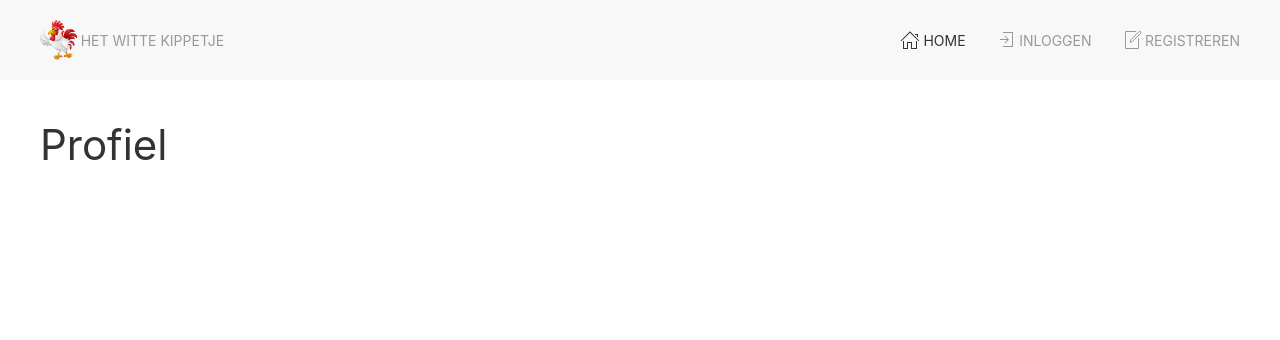
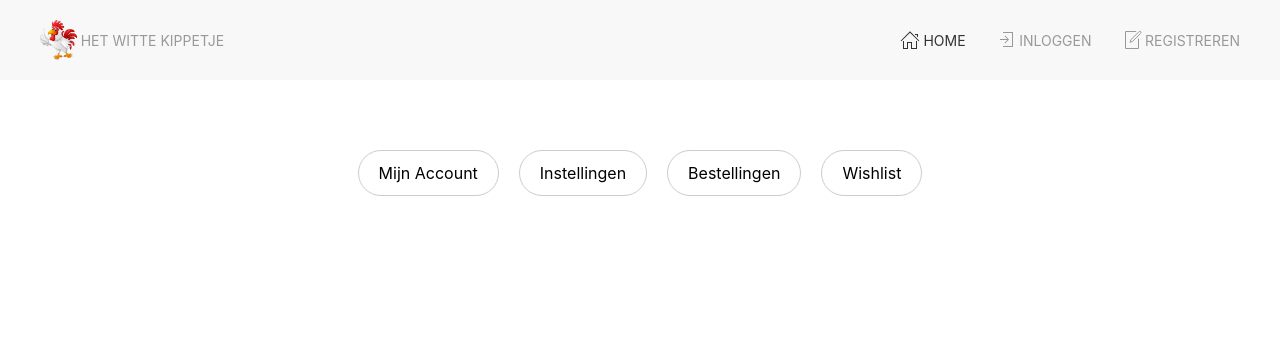
Before and after one commit to johanstr/06-webshop, a PHP site: page /profile.php in a window 1280 px wide. Shown: the top 340 px of the page. Run offline with PHP 8.4, Linux system fonts and the light colour scheme.

Commit message:
profilephp busy

```diff
--- a/design/index.html
+++ b/design/index.html
@@ -46,7 +46,7 @@
                            </a>
                         </li>
                         <li>
-                              <a href="#"><span uk-icon="icon: user"></span>Welkom Johan <span uk-navbar-parent-icon></span></a>
+                              <a href="/06-webshop/dev/profile.php"><span uk-icon="icon: user"></span>Welkom Johan <span uk-navbar-parent-icon></span></a>
                               <div class="uk-navbar-dropdown">
                                  <ul class="uk-nav uk-navbar-dropdown-nav">
                                     <li class="uk-nav-header">Uw gegevens</li>
--- a/dev/profile.php
+++ b/dev/profile.php
@@ -3,8 +3,58 @@
 @include_once(__DIR__ . '/template/head.inc.php');
 
 ?>
+<body>
 
-<h1>Profiel</h1>
+<div class="instellingen">
+    <div class="kopjes">
+        <a href="#">Mijn Account</a>
+    </div>
+    <div class="kopjes">
+        <a href="#">Instellingen</a>
+    </div>
+    <div class="kopjes">
+        <a href="#">Bestellingen</a>
+    </div>
+    <div class="kopjes">
+        <a href="#">Wishlist</a>
+    </div>
+</div>
+<style>
+    .instellingen {
+        display: flex;
+        justify-content: center;
+        margin: 30px 0;
+        gap: 20px;
+        flex-wrap: wrap;
+        text-decoration: none;
+    }
+
+    .kopjes {
+        background-color: #fff;
+        padding: 10px 20px;
+        border-radius: 25px;
+        border: 1px solid #ccc;
+        cursor: pointer;
+        transition: all 0.3s;
+
+    }
+
+    .kopjes a {
+        text-decoration: none;
+        color: #000000;
+    }
+
+    .kopjes:hover {
+        background-color: #fefefe;
+        color: rgb(255, 255, 255);
+        border-color: #000000;
+
+
+    }
+</style>
+
+
+</body>
 
 <?php
 @include_once(__DIR__ . '/template/foot.inc.php');
```
